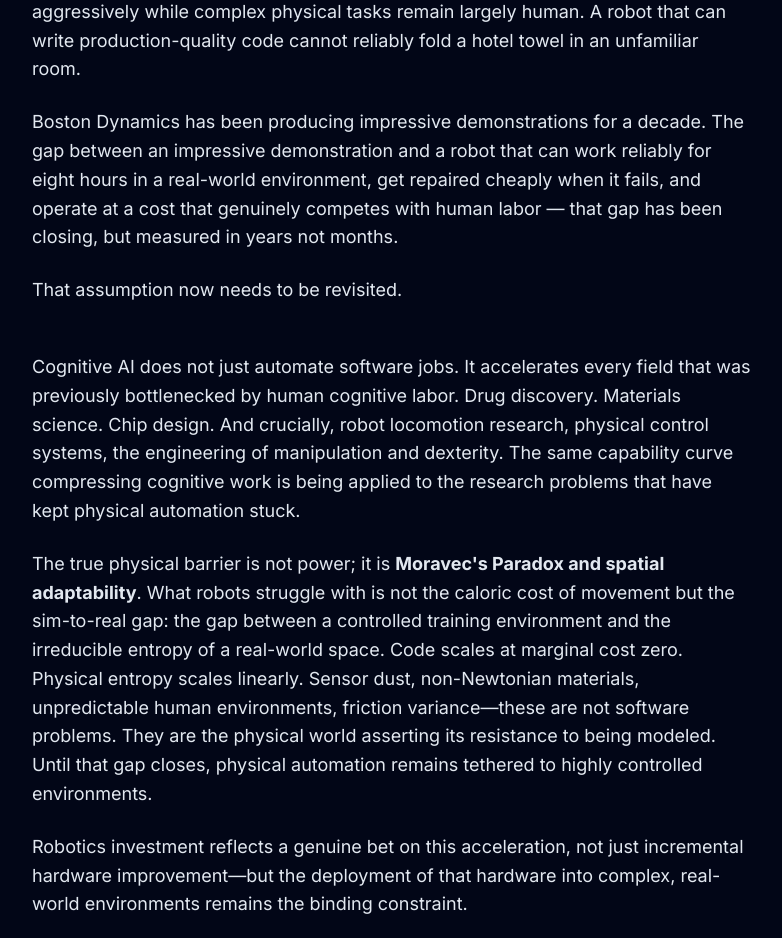
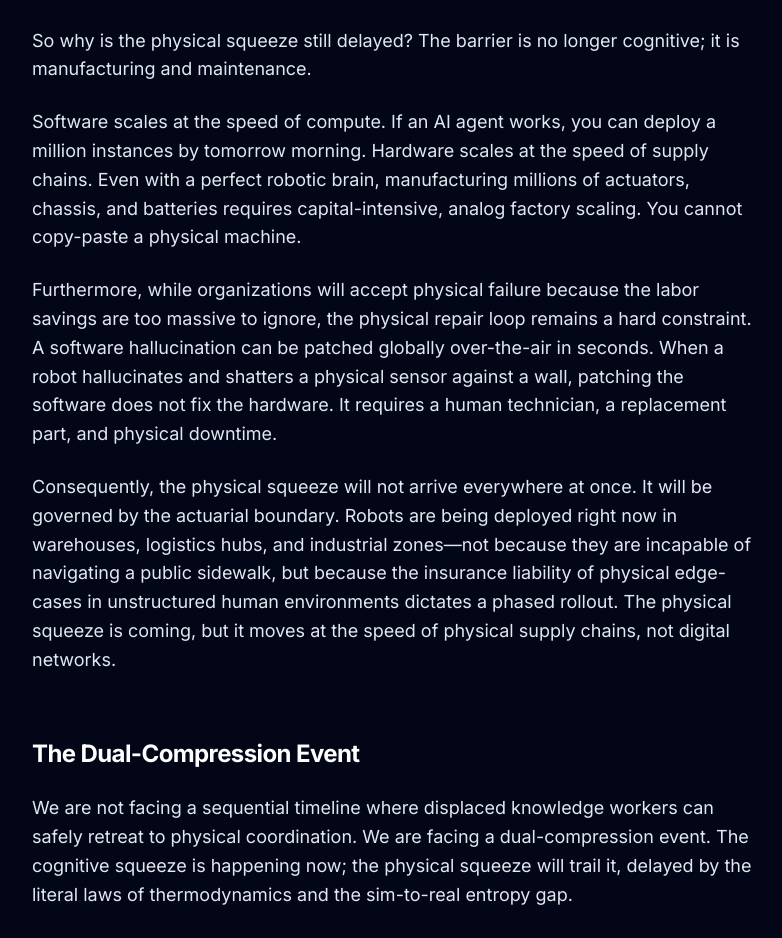
Before and after one commit to ADevBelgie/after-the-intelligence-flood, a React (Vite) app: page / in a window 1280 px wide. Shown: the part 4193-5131 px from the top of the page, without its empty margins (248-1030 px from the left). Built offline with nearby package versions, Linux system fonts and the light colour scheme.

Commit message:
Pass 9.1: Final overhaul - Manufacturing Squeeze, Tail Risk Exception, Strategic Compute Reserve (Essay)

```diff
--- a/src/App.jsx
+++ b/src/App.jsx
@@ -138,31 +138,23 @@ const App = () => {
             <h3 className="text-2xl font-bold text-white mb-6 mt-16 tracking-tight">Movement III — The Physical Squeeze, and the Window Between</h3>
 
             <p className="mb-6">
-              The cognitive squeeze has a counterpart that moves on a different timescale.
+              Cognitive AI does not just automate software jobs. It accelerates every field that was previously bottlenecked by human cognitive labor, crucially including robotics and physical control systems. With the maturation of simulation environments like NVIDIA Omniverse, the &ldquo;Physical Data Wall&rdquo; has largely fallen. We can now train robotic foundation models in physics-accurate simulations, generating lifetimes of edge-case data in a weekend.
             </p>
 
             <p className="mb-6">
-              Physical work has historically been the refuge when cognitive labor gets automated. The standard historical pattern is that machines replace physical routine first, then cognitive routine, with human judgment and physical dexterity at the frontier. AI has inverted the middle of that sequence: cognitive routine is being automated aggressively while complex physical tasks remain largely human. A robot that can write production-quality code cannot reliably fold a hotel towel in an unfamiliar room.
+              So why is the physical squeeze still delayed? The barrier is no longer cognitive; it is manufacturing and maintenance.
             </p>
 
             <p className="mb-6">
-              Boston Dynamics has been producing impressive demonstrations for a decade. The gap between an impressive demonstration and a robot that can work reliably for eight hours in a real-world environment, get repaired cheaply when it fails, and operate at a cost that genuinely competes with human labor — that gap has been closing, but measured in years not months.
+              Software scales at the speed of compute. If an AI agent works, you can deploy a million instances by tomorrow morning. Hardware scales at the speed of supply chains. Even with a perfect robotic brain, manufacturing millions of actuators, chassis, and batteries requires capital-intensive, analog factory scaling. You cannot copy-paste a physical machine.
+            </p>
+
+            <p className="mb-6">
+              Furthermore, while organizations will accept physical failure because the labor savings are too massive to ignore, the physical repair loop remains a hard constraint. A software hallucination can be patched globally over-the-air in seconds. When a robot hallucinates and shatters a physical sensor against a wall, patching the software does not fix the hardware. It requires a human technician, a replacement part, and physical downtime.
             </p>
 
             <p className="mb-12">
-              That assumption now needs to be revisited.
-            </p>
-
-            <p className="mb-6">
-              Cognitive AI does not just automate software jobs. It accelerates every field that was previously bottlenecked by human cognitive labor. Drug discovery. Materials science. Chip design. And crucially, robot locomotion research, physical control systems, the engineering of manipulation and dexterity. The same capability curve compressing cognitive work is being applied to the research problems that have kept physical automation stuck.
-            </p>
-
-            <p className="mb-6">
-              The true physical barrier is not power; it is <strong>Moravec&apos;s Paradox and spatial adaptability</strong>. What robots struggle with is not the caloric cost of movement but the sim-to-real gap: the gap between a controlled training environment and the irreducible entropy of a real-world space. Code scales at marginal cost zero. Physical entropy scales linearly. Sensor dust, non-Newtonian materials, unpredictable human environments, friction variance—these are not software problems. They are the physical world asserting its resistance to being modeled. Until that gap closes, physical automation remains tethered to highly controlled environments.
-            </p>
-
-            <p className="mb-12">
-              Robotics investment reflects a genuine bet on this acceleration, not just incremental hardware improvement—but the deployment of that hardware into complex, real-world environments remains the binding constraint.
+              Consequently, the physical squeeze will not arrive everywhere at once. It will be governed by the actuarial boundary. Robots are being deployed right now in warehouses, logistics hubs, and industrial zones—not because they are incapable of navigating a public sidewalk, but because the insurance liability of physical edge-cases in unstructured human environments dictates a phased rollout. The physical squeeze is coming, but it moves at the speed of physical supply chains, not digital networks.
             </p>
 
             <h3 className="text-2xl font-bold text-white mb-6 mt-16 tracking-tight">The Dual-Compression Event</h3>
@@ -275,6 +267,12 @@ const App = () => {
               The US approach, for all its messiness, retains one structural backstop: when catastrophic failures breach the NDA firewall—either because a plaintiff refuses to settle or the harm is too public to hide—the adversarial legal process forces them into the open. When an AI system produces a wrong output that reaches open court, the resulting litigation creates public record, legal precedent, and institutional pressure for correction.
             </p>
 
+            <h3 className="text-2xl font-bold text-white mb-6 mt-16 tracking-tight">The Tail Risk Exception</h3>
+
+            <p className="mb-6">
+              The deployment-first approach is necessary for recoverable failures—software bugs, localized hallucinations, and autonomous driving edge-cases. The dangerous intersection needs traffic. However, this model structurally fails for terminal tail risks, such as malicious actors using open-weight models to engineer pathogens. Against tail risk, the EU&apos;s compliance-based framework is equally useless; paperwork in Brussels does not stop a bad actor running an open-weight model on a private server. The only rational defense against terminal tail risk is hardened, active infrastructure: AI-enabled bio-surveillance, mandatory DNA synthesis screening, and strict API-gating of frontier capabilities.
+            </p>
+
             <h3 className="text-2xl font-bold text-white mb-6 mt-16 tracking-tight">The Decentralisation Argument</h3>
 
             <p className="mb-6">
@@ -304,7 +302,7 @@ const App = () => {
             </p>
 
             <p className="mb-6">
-              Sovereign Compute Strategy is the second. Applying 50-year infrastructure analogies (like concrete roads) to GPUs with 36-month depreciation cycles is a fallacy. Governments should not rack servers. They should act as a massive buyer of compute from private hyperscalers to subsidize access for open-source researchers, and establish <strong>Public Data Trusts</strong> (nationalized, anonymized healthcare and grid telemetry) that private labs must pay to access. The leverage is in the data and the subsidy, not the silicon.
+              <strong>Strategic Compute Reserve:</strong> Applying 50-year infrastructure analogies to GPUs with 36-month depreciation cycles is a financial fallacy, but an entirely justified national security mandate. Governments must treat bare-metal clusters as a Strategic Compute Reserve. Relying entirely on foreign hyperscalers subjects critical national infrastructure to foreign jurisdiction, corporate de-platforming, and geofencing. Governments must own and subsidize compute not because it is financially efficient, but because sovereign independence requires a baseline of intelligence that a foreign boardroom cannot switch off.
             </p>
 
             <p className="mb-6">
```
